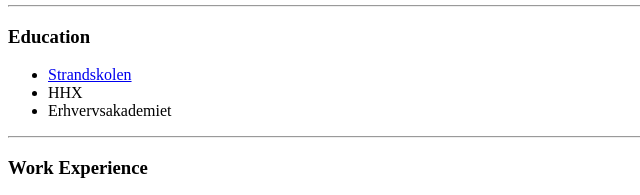
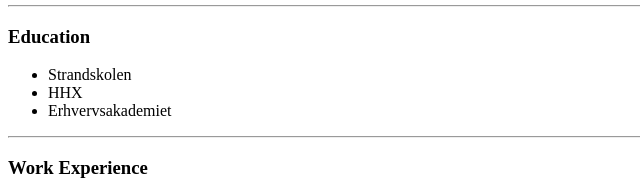
Before and after one commit to KstrandPriceShape/cv, a plain HTML site: page index.html in a window 1280 px wide. Shown: the part 257-452 px from the top of the page, 0-640 px from the left. Drawn offline with Linux system fonts and the light colour scheme.

Commit message:
Add files via upload

```diff
--- a/index.html
+++ b/index.html
@@ -20,7 +20,7 @@
   <hr>
   <h3>Education</h3>
   <ul>
-    <li><a href="https://strandskolen.aarhus.dk/">Strandskolen</a></li>
+    <li>Strandskolen</li>
     <li>HHX</li>
     <li>Erhvervsakademiet</li>
   </ul>
```
Also changed, not shown: hobbies.html (+1 -1 lines).
